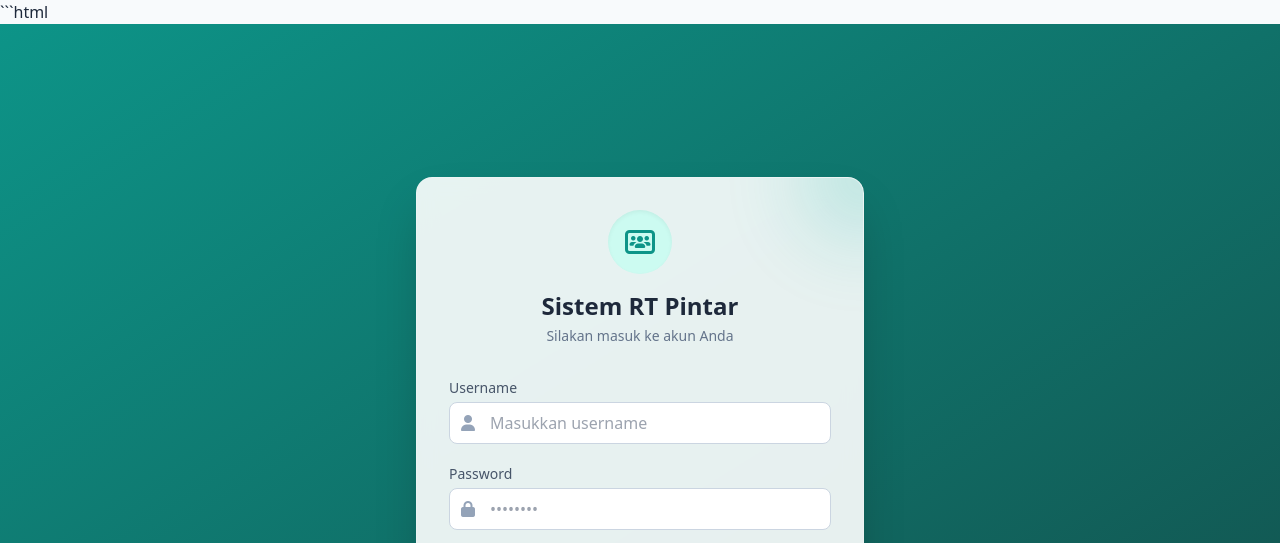
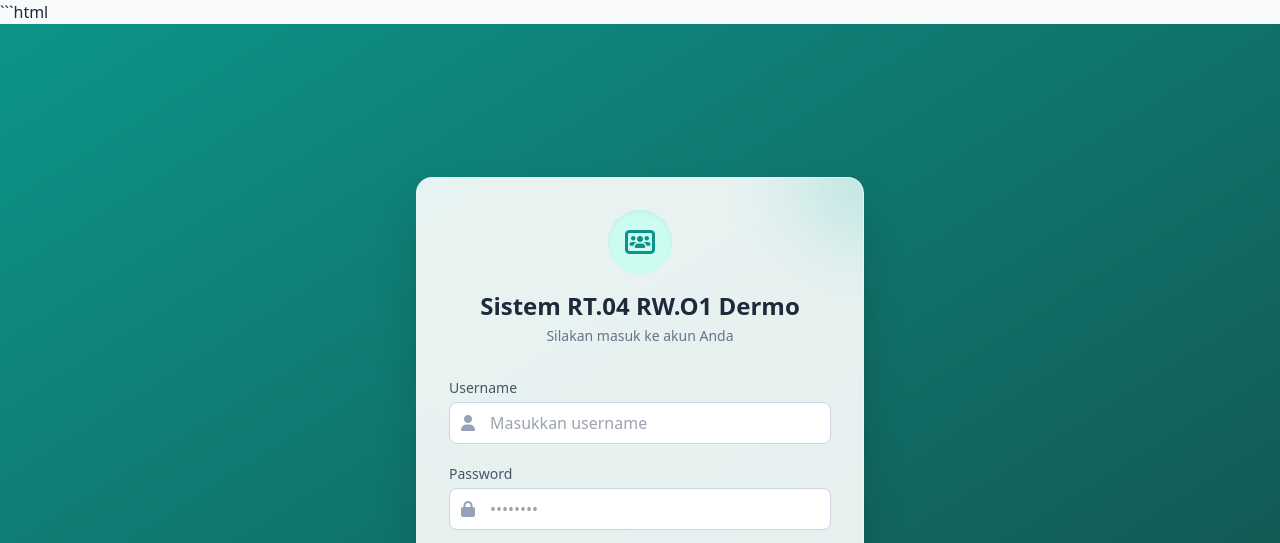
Before and after one commit to adminrtku-dot/RT04, a plain HTML site: page Index.html in a window 1280 px wide. Shown: the top 543 px of the page. Drawn offline with nearby package versions, Linux system fonts and the light colour scheme.

Commit message:
Update Index.html

```diff
--- a/Index.html
+++ b/Index.html
@@ -53,7 +53,7 @@
                 <div class="inline-flex items-center justify-center w-16 h-16 rounded-full bg-brand-100 text-brand-600 mb-4 shadow-inner">
                     <i class="fa-solid fa-users-rectangle text-2xl"></i>
                 </div>
-                <h1 class="text-2xl font-bold text-slate-800">Sistem RT Pintar</h1>
+                <h1 class="text-2xl font-bold text-slate-800">Sistem RT.04 RW.O1 Dermo</h1>
                 <p class="text-sm text-slate-500 mt-1">Silakan masuk ke akun Anda</p>
             </div>
 
@@ -104,7 +104,7 @@
                     <div class="w-10 h-10 rounded-full bg-brand-600 text-white flex items-center justify-center shadow-lg shadow-brand-500/30">
                         <i class="fa-solid fa-house-chimney"></i>
                     </div>
-                    <span class="font-bold text-xl tracking-tight text-slate-800">RT Pintar</span>
+                    <span class="font-bold text-xl tracking-tight text-slate-800">RT.04 RW.01 Dermo</span>
                 </div>
                 <button class="md:hidden text-slate-500 hover:text-brand-600" onclick="toggleMobileMenu()">
                     <i class="fa-solid fa-bars text-xl"></i>
```
